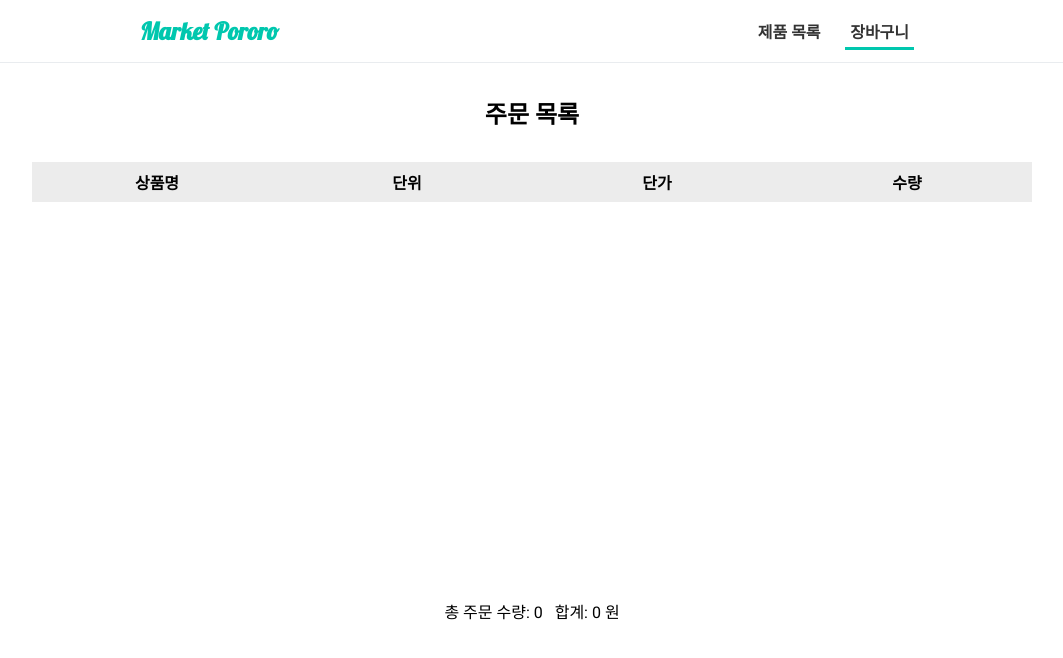
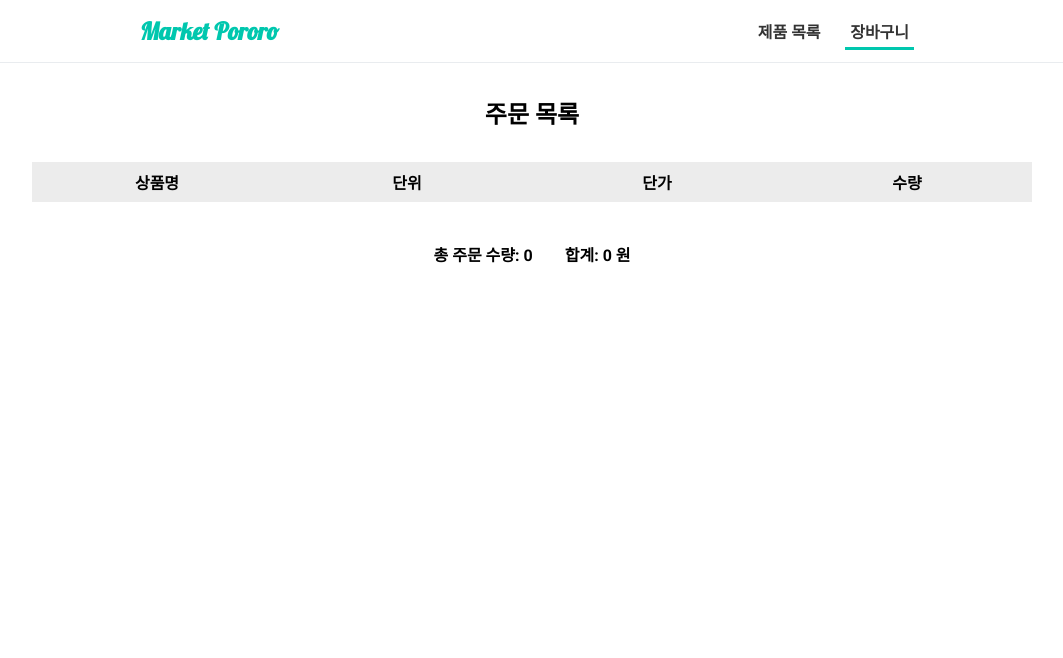
Before and after one commit to abbb1399/market-pororo, a Vue app: page /cart in a window 1280 px wide. Shown: the top 658 px of the page, without its empty margins (108-1171 px from the left). Built offline with nearby package versions, Linux system fonts and the light colour scheme.

Commit message:
table-body 스크롤 추가

```diff
--- a/src/components/cart/CartItem.vue
+++ b/src/components/cart/CartItem.vue
@@ -6,12 +6,12 @@
     <span class="cart-item__qunatity">
       <div class="quantity-input">
         <div class="wrapper">
-          <font-awesome-icon class="btns" icon="minus" @click="subtractNum" />
+          <font-awesome-icon class="btns" icon="minus" @click="removeItem" />
           <p class="value">{{ itemAmount }}</p>
-          <font-awesome-icon class="btns" icon="plus" @click="addNum" />
+          <font-awesome-icon class="btns" icon="plus" @click="addItem" />
         </div>
       </div>
-      <font-awesome-icon class="x-btn" icon="x" @click="test" />
+      <font-awesome-icon class="x-btn" icon="x" @click="removeAll" />
     </span>
   </li>
 </template>
@@ -50,7 +50,7 @@ export default {
 
     itemAmount.value = parseInt(amount.value)
 
-    const addNum = () => {
+    const addItem = () => {
       const item = {
         id: id.value,
         name: name.value,
@@ -63,20 +63,20 @@ export default {
       itemAmount.value += 1
     }
 
-    const subtractNum = () => {
+    const removeItem = () => {
       store.commit("removeItem", { id: id.value, amount: 1 })
       itemAmount.value -= 1
     }
 
-    const test = () => {
+    const removeAll = () => {
       store.commit("removeAll", { id: id.value})
     }
 
     return {
       itemAmount,
-      addNum,
-      subtractNum,
-      test
+      addItem,
+      removeItem,
+      removeAll
     }
   },
 }
--- a/src/views/Cart.vue
+++ b/src/views/Cart.vue
@@ -27,9 +27,8 @@
     </main>
 
     <footer class="cart__footer">
-      <span>총 주문 수량: {{ totalQuantity }}</span
-      >&nbsp;&nbsp;
-      <span>합계: {{ totalAmount }} 원</span>
+      <span><strong>총 주문 수량: {{ totalQuantity }} </strong></span>
+      <span><strong>합계: {{ totalAmount }} 원</strong></span>
     </footer>
   </section>
 </template>
@@ -57,8 +56,6 @@ export default {
       return store.getters.getTotalQuantity
     })
 
-
-
     return {
       cartList,
       totalAmount,
@@ -72,10 +69,6 @@ export default {
 .cart {
   max-width: 62.5rem;
   margin: 0 auto;
-  height: 35rem;
-
-  display: flex;
-  flex-direction: column;
 
   &__header {
     text-align: center;
@@ -83,26 +76,30 @@ export default {
   }
 
   &__main {
-    flex: 1;
-
     .table-header {
       display: flex;
-      background: #ECECEC;
+      background: #ececec;
       font-weight: 700;
 
       span {
         text-align: center;
         flex: 1;
-        padding: .5rem;
+        padding: 0.5rem;
       }
     }
 
     .table-body {
-
+      max-height: 26rem;
+      overflow-y: auto;
     }
   }
 
   &__footer {
+    span:not(:first-child) {
+      margin-left: 2rem;
+    }
+
+    margin-top: 2.5rem;
     text-align: center;
   }
 }
```
